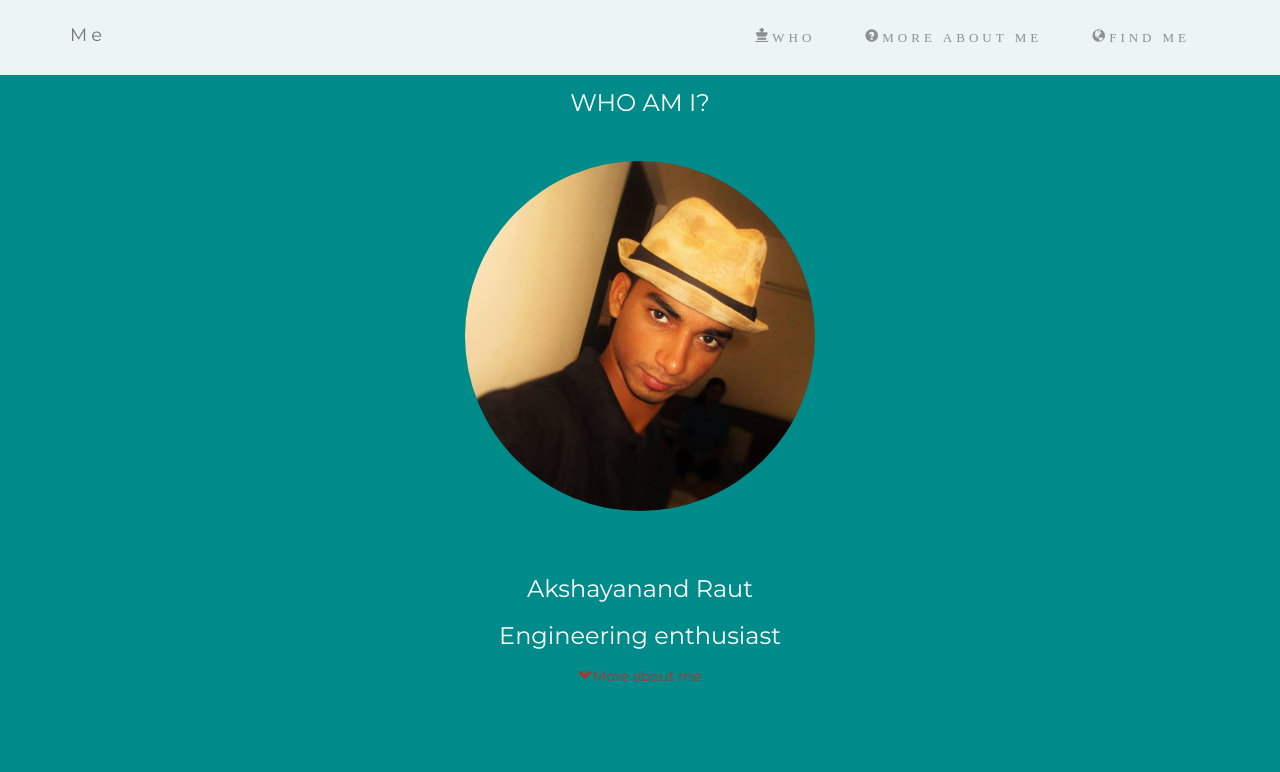
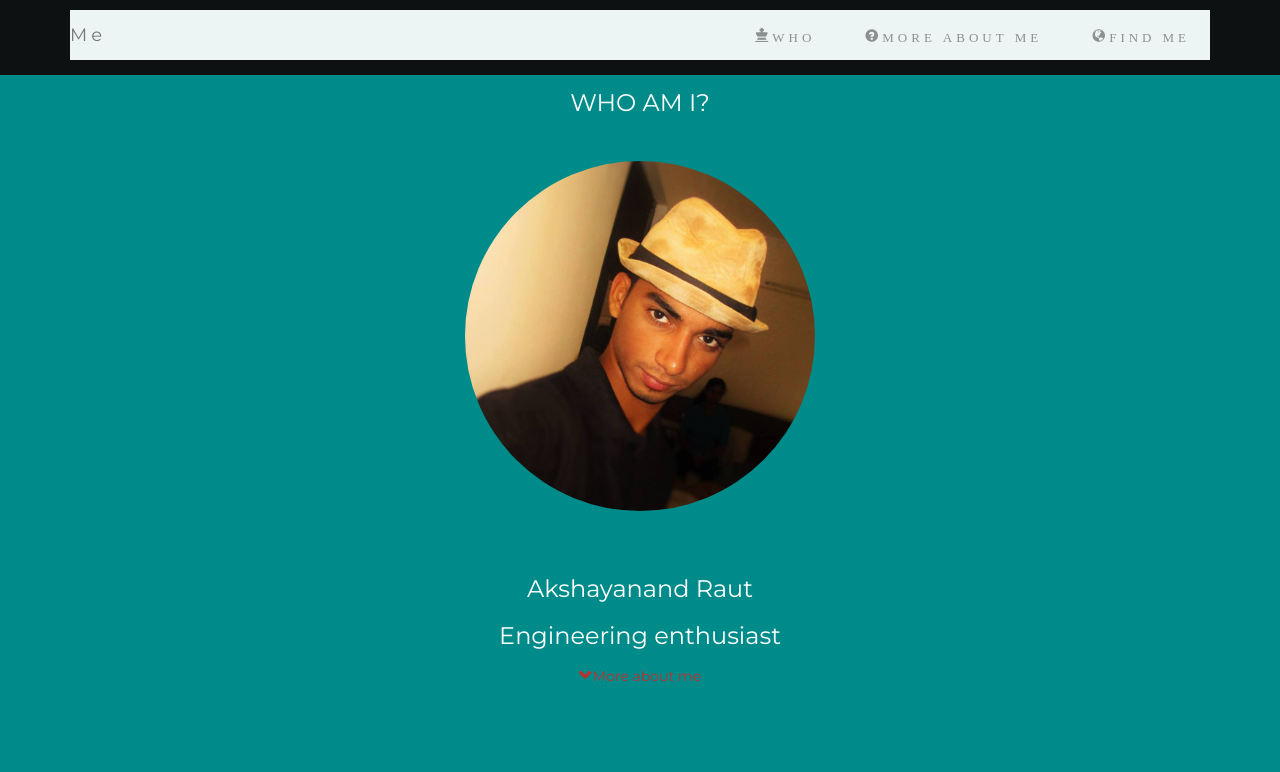
Before and after one commit to akshayanandraut/akshayanandraut.github.io, a PHP site: page / in a window 1280 px wide. Shown: the top 772 px of the page. Run offline with PHP 8.4, Linux system fonts and the light colour scheme; some libraries are stand-ins or nearby versions.

Commit message:
navbar color updated to dark

```diff
--- a/res/css_req.css
+++ b/res/css_req.css
@@ -40,7 +40,7 @@ p {font-size: 16px;}
     font-size: 13px;
     letter-spacing: 4px;
   opacity:0.98;
-  background:#F2F7F6;
+  background:#0f0f0f;
 }
 .navbar-nav  li a:hover {
     color: #1abc9c !important;
```
